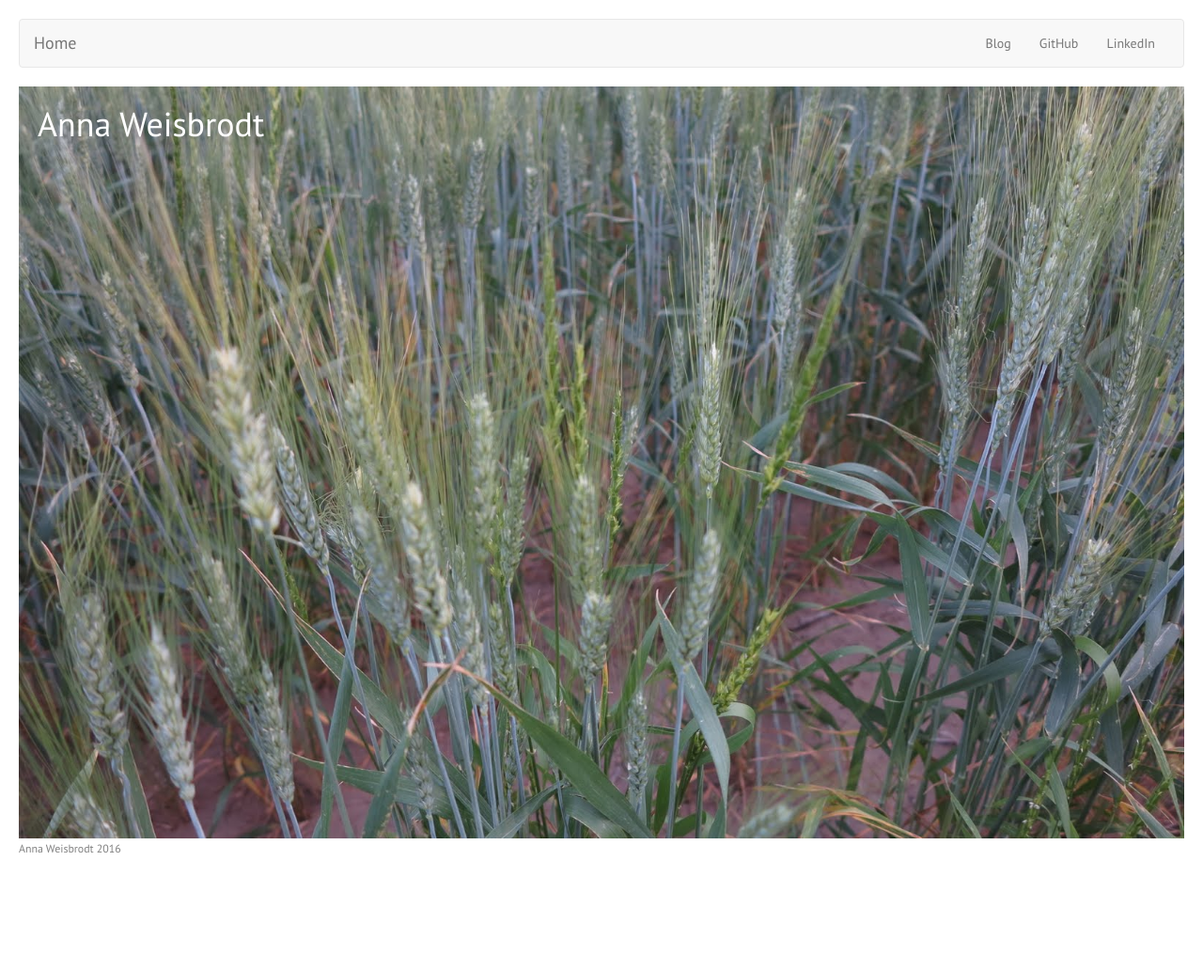
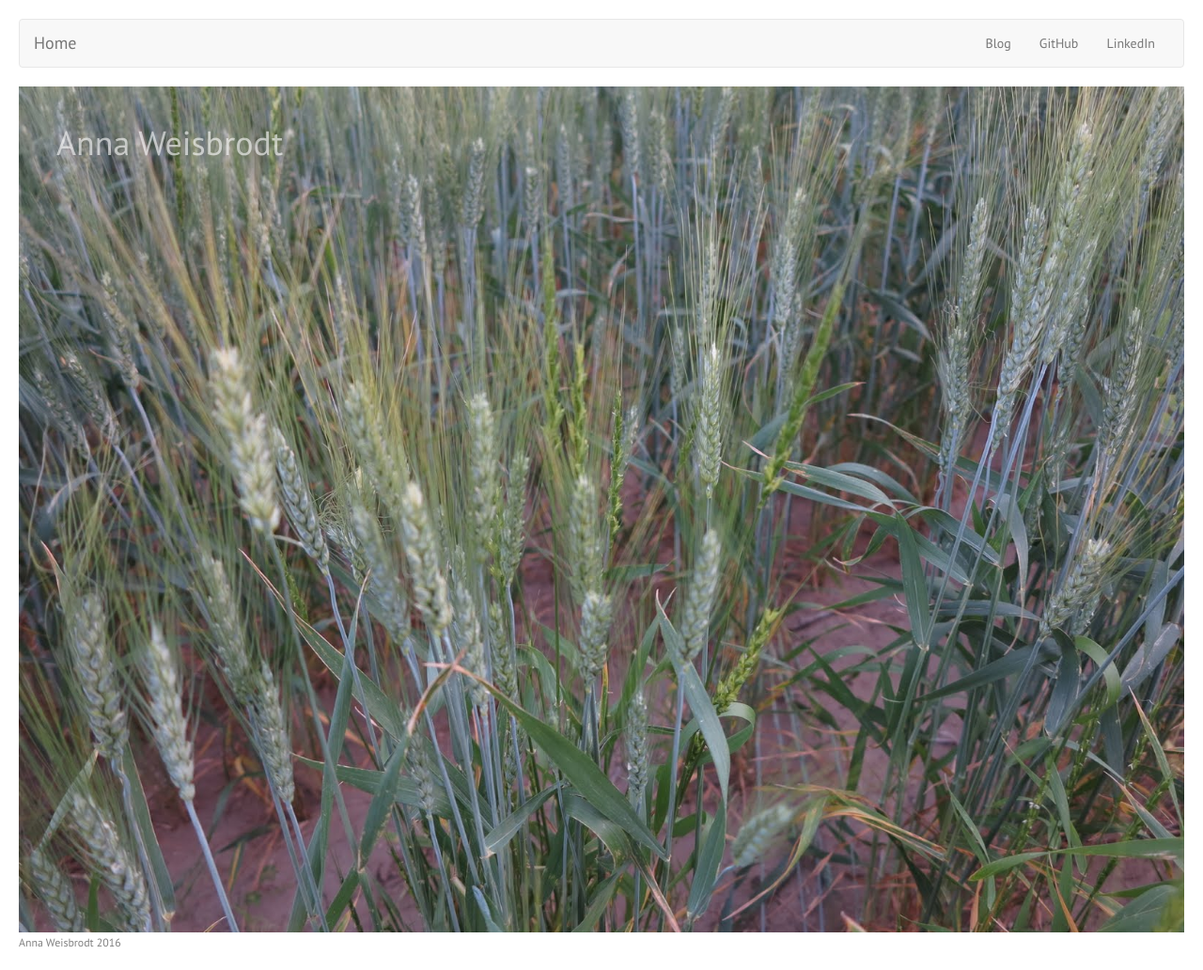
Before and after one commit to AnnaCW/AnnaCW.github.io, a Jekyll site: the page built from index.html, in a window 1280 px wide. Shown: the whole page at 94% size. Built offline with Jekyll 4.4.1, drawn with Linux system fonts in a browser that asks for light colours; before the commit the page ends 932 px from its top, so only the background shows below that.

Commit message:
minor changes to styling

```diff
--- a/css/styles.css
+++ b/css/styles.css
@@ -49,6 +49,27 @@ table {
 
 /*************/
 
+/*
+  ========================================
+  Grid
+  ========================================
+*/
+
+/**,
+*:before,
+*:after {
+  -webkit-box-sizing: border-box;
+     -moz-box-sizing: border-box;
+          box-sizing: border-box;
+}*/
+
+/*.container {
+  margin: 0 auto;
+  padding-left: 30px;
+  padding-right: 30px;
+  width: 960px;
+}*/
+
 body {
   /*background-color: gray;*/
   font-family: 'PT Sans', sans-serif;
@@ -56,14 +77,21 @@ body {
 
 }
 
-h1 {
-  color: white;
+#site_title {
+  margin-top: 20px;
+  margin-left: 20px;
+  color: rgba(255, 255, 255, .6);
+  padding-top: 20px;
   padding: 20px;
+  width: inherit;
+  font-family: 'PT Sans', sans-serif;
+  /*background-color: rgba(255, 255, 255, .3)*/
+
 }
 
 .main {
   width: auto;
-  height: 800px;
+  height: 900px;
   background-image: url("/assets/IMG_0401 (1).jpg");
   background-size: cover;
 }
@@ -80,9 +108,6 @@ nav {
   background: inherit;
 }
 
-/*a {
-  color: white;
-}*/
 
 .post_image {
   height: 100px;
--- a/index.html
+++ b/index.html
@@ -4,8 +4,9 @@ layout: default
 
 <section class = "main">
 
-
-<h1>Anna Weisbrodt</h1>
+<div id = "site_title">
+  <h1>Anna Weisbrodt</h1>
+</div>
 
 
 </section>
```
